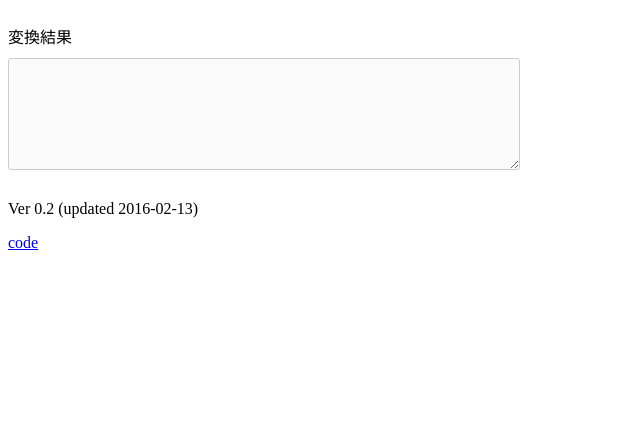
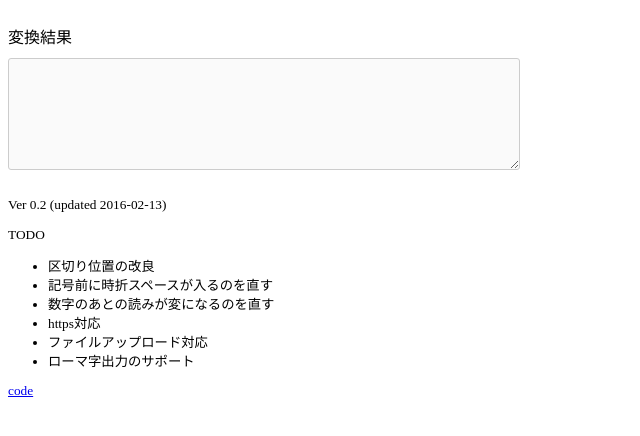
Before and after one commit to mknz/pwakati, a Flask app: page / in a window 1280 px wide. Shown: the part 288-724 px from the top of the page, without its empty margins (0-640 px from the left). Run offline with Flask 2, Linux system fonts and the light colour scheme; parts of the project's set-up code (start-up, migrations or seed data) failed here and were passed over.

Commit message:
Add TODO to page

```diff
--- a/static/main.css
+++ b/static/main.css
@@ -16,3 +16,7 @@ form textarea {
   padding: 5px;
   font-size: 1.1em;
 }
+
+p, ul {
+    font-size: 10pt;
+}
--- a/templates/pwakati.html
+++ b/templates/pwakati.html
@@ -19,6 +19,15 @@
             <textarea>{{ rstr }}</textarea>
         </form>
         <p>Ver 0.2 (updated 2016-02-13)</p>
+        <p>TODO</p>
+        <ul>
+            <li>区切り位置の改良</li>
+            <li>記号前に時折スペースが入るのを直す</li>
+            <li>数字のあとの読みが変になるのを直す</li>
+            <li>https対応</li>
+            <li>ファイルアップロード対応</li>
+            <li>ローマ字出力のサポート</li>
+        </ul>
         <p><a href="https://github.com/mknz/pwakati">code</a></p>
     </body>
 </html>
```
